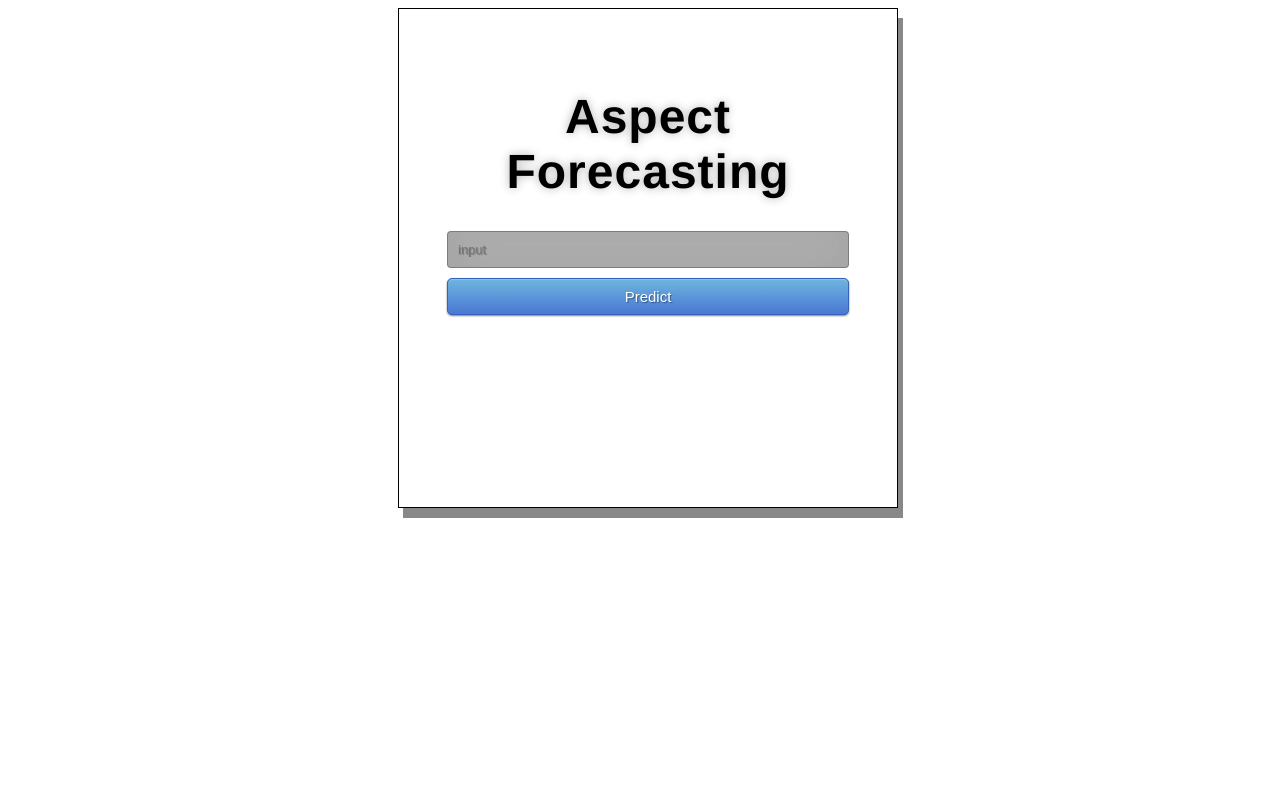
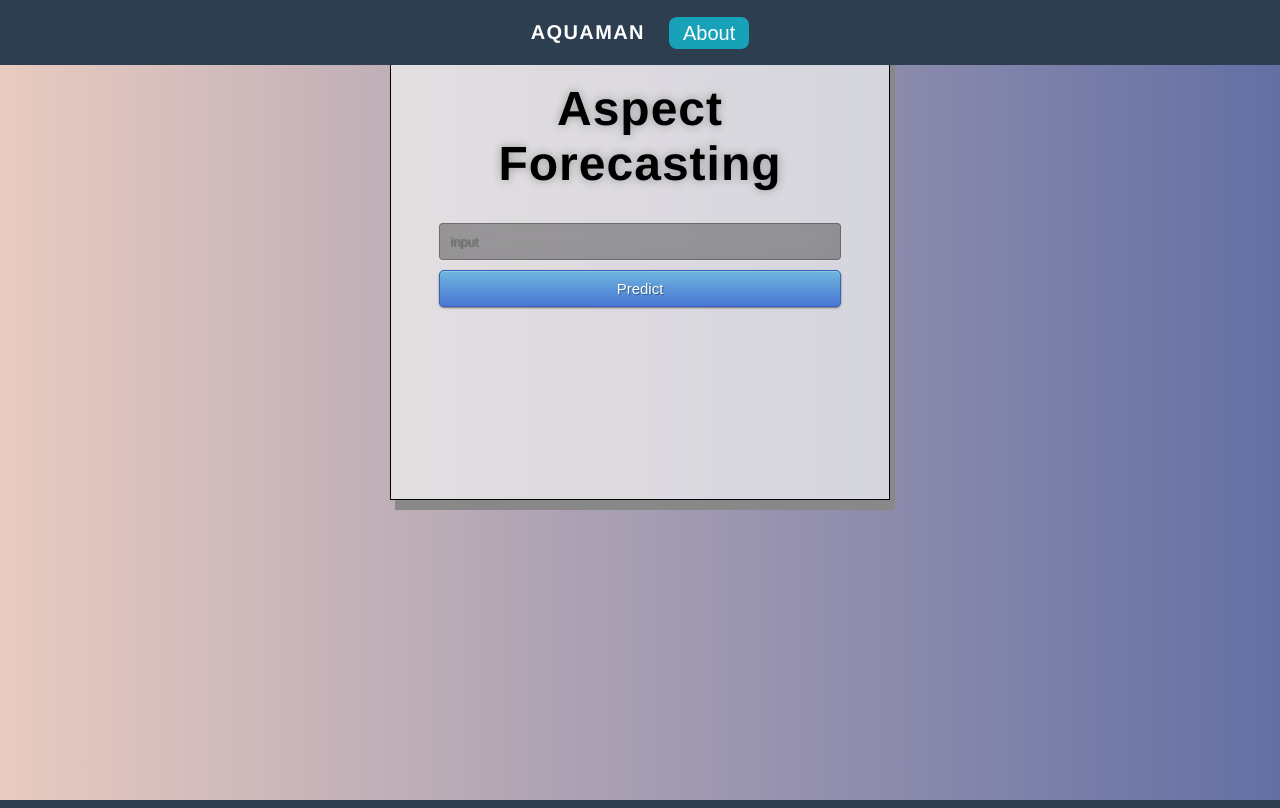
Before and after one commit to TuNguyen-uet/Aquaman, a Flask app: page / in a window 1280 px wide. Run offline with Flask 2, Linux system fonts and the light colour scheme.

Commit message:
styling a bit

```diff
--- a/static/css/style.css
+++ b/static/css/style.css
@@ -20,18 +20,9 @@ body {
 	font-size: 24px;
 	text-align:center;
 	letter-spacing:1.4px;
-
+	background: linear-gradient(to right, #e8cbc0, #636fa4);
+	margin: 0px;
 }
-.form {
-    border: 1px solid;
-    box-shadow: 5px 10px #888888;
-	padding: 3rem;
-	margin-bottom: 2rem;
-	width:500px;
-	height:500px;
-}
-
-.form h1 { text-shadow: 0 0 10px rgba(0,0,0,0.3); letter-spacing:1px; text-align:center; }
 
 input {
 	width: 100%;
@@ -75,9 +66,37 @@ input:focus { box-shadow: inset 0 -5px 45px rgba(100,100,100,0.4), 0 1px 1px rgb
     flex-grow: 3;
 }
 
+.flex-start {
+	justify-content: flex-start;
+}
+
+.flex-end {
+	justify-content: flex-end;
+}
+
 .center {
     justify-content: center;
 }
+
+.w-100 {
+	width: 100%;
+}
+
+.h-100 {
+	height: 100%;
+}
+
+.form {
+    border: 1px solid;
+    box-shadow: 5px 10px #888888;
+	padding: 3rem;
+	margin-bottom: 2rem;
+	width:500px;
+	height:500px;
+	background: rgba(238, 238, 238, 0.753);
+}
+
+.form h1 { text-shadow: 0 0 10px rgba(0,0,0,0.3); letter-spacing:1px; text-align:center; }
 
 .out-primary {
     display: inline-block;
@@ -97,5 +116,57 @@ input:focus { box-shadow: inset 0 -5px 45px rgba(100,100,100,0.4), 0 1px 1px rgb
 	color: #fff;
     background-color: #17a2b8;
     border-color: #17a2b8;
+}
 
+.nav {
+	position: absolute;
+	display: flex;
+    flex-wrap: wrap;
+	align-items: center;
+	justify-content: space-between;
+	padding: 1rem;
+	background-color: #2c3e50;
 }
+
+.nav-brand {
+	text-transform: uppercase;
+	font-weight: 700;
+	color: white;
+	display: inline-block;
+    padding-top: 0.3125rem;
+    padding-bottom: 0.3125rem;
+    margin-right: 1rem;
+    font-size: 1.25rem;
+    line-height: inherit;
+    white-space: nowrap;
+}
+
+.fixed-top {
+    position: fixed;
+    top: 0;
+    right: 0;
+    left: 0;
+    z-index: 1030;
+}
+
+.container {
+	margin-right: auto;
+	margin-left: auto;
+}
+
+.navbar-toggler {
+	padding: 0.25rem 0.75rem;
+	font-size: 1.25rem;
+	line-height: 1;
+	background-color: transparent;
+	border: 0.125rem solid transparent;
+	border-radius: 0.5rem;
+	display: inline-block;
+	vertical-align: middle;
+	background-color: #17a2b8;
+	color: white;
+}
+
+.navbar-toggler:hover, .navbar-toggler:focus {
+  background-color: #1f04b3 !important;
+}
--- a/templates/index.html
+++ b/templates/index.html
@@ -8,9 +8,17 @@
 <link href='https://fonts.googleapis.com/css?family=Hind:300' rel='stylesheet' type='text/css'>
 <link href='https://fonts.googleapis.com/css?family=Open+Sans+Condensed:300' rel='stylesheet' type='text/css'>
 <link rel="stylesheet" href="{{ url_for('static', filename='css/style.css') }}">
+<!-- <link rel="stylesheet" href="style.css"> -->
 </head>
 
 <body style="">
+    <div class="nav w-100">
+        <div class="container">
+            <div class="nav-brand">Aquaman</div>
+            <button class="navbar-toggler navbar-toggler-icon">About</button>
+        </div>
+    </div>
+
     <div>
         <div class="d-flex flex-grow-1 center">
             <div class="form">
```
Also changed, not shown: templates/style.css (+82 -11 lines).
